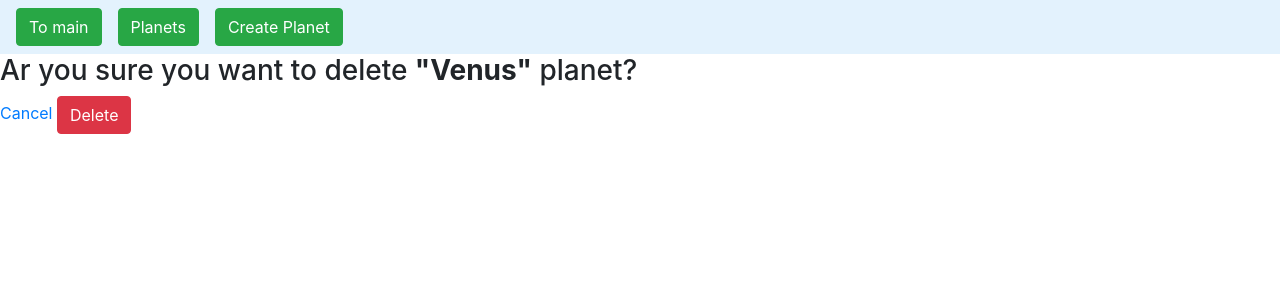
After one commit to Alteyka/Fly-from-Earth, a Django app: a page that uses flyfe/templates/flyfe/card_delete_form.html in a window 1280 px wide. The commit adds this page. Shown: the top 300 px of the page. Run offline with Django 3.2, Linux system fonts and the light colour scheme; data comes from the database, SQL or seed files in the repository; both versions use the stored data as it was after the commit; some libraries are stand-ins or nearby versions.

Commit message:
for more convenience

```diff
--- a/flyfe/models.py
+++ b/flyfe/models.py
@@ -18,6 +18,9 @@ class Card(models.Model):
     def get_absolute_url(self):
         return reverse('card_detail_url', kwargs={'slug': self.slug})
 
+    def get_delete_url(self):
+        return reverse('card_delete_url', kwargs={'slug': self.slug})
+
 
     def get_update_url(self):
         return reverse('card_update_url', kwargs={'slug': self.slug})
@@ -30,5 +33,7 @@ class Card(models.Model):
             self.slug = gen_slug(self.title)
         super().save(*args, **kwargs)
 
+
+
     def __str__(self):
         return self.title
--- /dev/null
+++ b/flyfe/templates/flyfe/card_delete_form.html
@@ -0,0 +1,16 @@
+{% extends 'flyfe/base_flyfe.html' %}
+
+{% block title %}
+    Delete Planet "{{ card.title|title }}" - {{ block.super }}
+{% endblock %}
+
+{% block content %}
+    <form action="{% url 'card_delete_url' slug=card.slug %}" method="post">
+        {% csrf_token %}
+        <h3>Ar you sure you want to delete <b>"{{ card.title|title }}"</b> planet?</h3>
+        <a href="{% url 'card_detail_url' slug=card.slug %}">Cancel</a>
+        <button type="submit" name="button" class="btn btn-danger">Delete</button>
+
+
+    </form>
+{% endblock %}
--- a/flyfe/templates/flyfe/card_detail.html
+++ b/flyfe/templates/flyfe/card_detail.html
@@ -11,4 +11,6 @@
     <p>
         {{ card.body }}
     </p>
+    <a class="btn btn-primary btn-danger" href="{% url 'card_delete_url' slug=card.slug %}" role="button">Delete</a>
+    <a class="btn btn-primary btn" href="{% url 'card_update_url' slug=card.slug %}" role="button">Update</a>
 {% endblock %}
--- a/flyfe/urls.py
+++ b/flyfe/urls.py
@@ -10,5 +10,6 @@ urlpatterns = [
     path('', start_page, name='start_page_url'),
     path('random_card/', random_card, name='random_card_url'),
     path('card/<str:slug>/update/', CardUpdate.as_view(), name='card_update_url'),
+    path('card/<str:slug>/delete/', CardDelete.as_view(), name='card_delete_url')
 
 ]
--- a/flyfe/utils.py
+++ b/flyfe/utils.py
@@ -1,4 +1,5 @@
 from django.shortcuts import get_object_or_404
+from django.shortcuts import render
 from .models import *
 
 # Mixin for update planet
@@ -10,7 +11,7 @@ class ObjectUpdateMixin:
 
     def get(self, request, slug):
         obj = self.model.objects.get(slug__iexact=slug)
-        bound_form = Self.model_form(instance=obj)
+        bound_form = self.model_form(instance=obj)
         return render(request, self.template, context={'form': bound_form, self.model.__name__.lower(): obj})
 
     def post(self, request, slug):
--- a/flyfe/views.py
+++ b/flyfe/views.py
@@ -1,5 +1,6 @@
 from django.shortcuts import render
 from django.shortcuts import redirect
+from django.urls import reverse
 from django.http import HttpResponse
 from django.shortcuts import get_object_or_404
 from django.views.generic import View
@@ -40,6 +41,7 @@ class CardDetail(View):
 def start_page(request):
     return render(request, 'flyfe/start_page.html')
 
+
 # Mechanism of random generate cards.
 def random_card(request):
     cards = list(Card.objects.all())
@@ -47,8 +49,21 @@ def random_card(request):
     return render(request, 'flyfe/card_detail.html', context={'card': card})
 
 
+
 class CardUpdate(ObjectUpdateMixin, View):
 
     model = Card
     model_form = NewPlanetForm
     template = 'flyfe/card_update_form.html'
+
+
+class CardDelete(View):
+
+    def get(self, request, slug):
+        card = Card.objects.get(slug__iexact=slug)
+        return render(request, 'flyfe/card_delete_form.html', context={'card': card})
+
+    def post(self, request, slug):
+        card = Card.objects.get(slug__iexact=slug)
+        card.delete()
+        return redirect(reverse('cards_list_url'))
```
Also changed, not shown: db.sqlite3.
